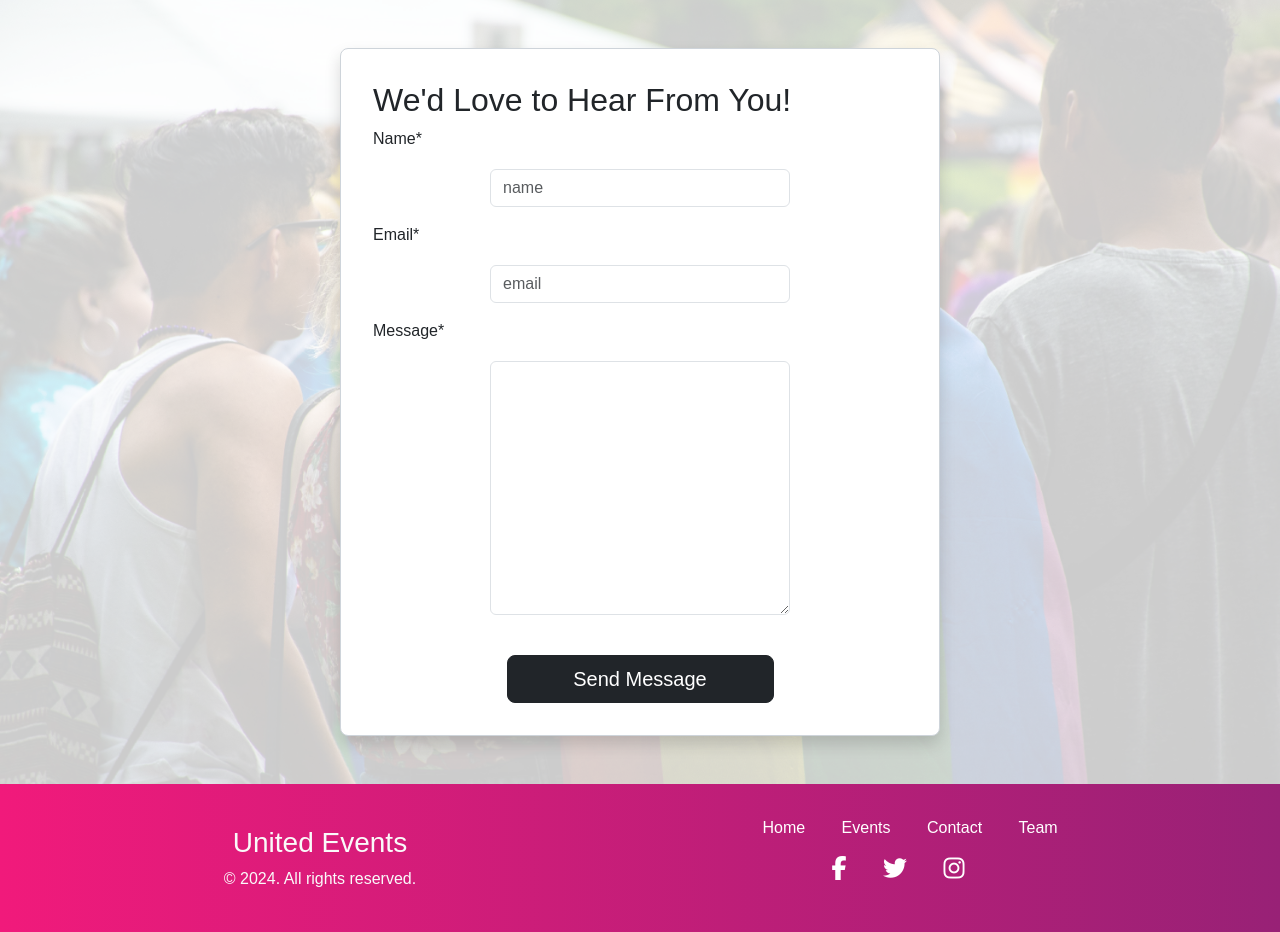
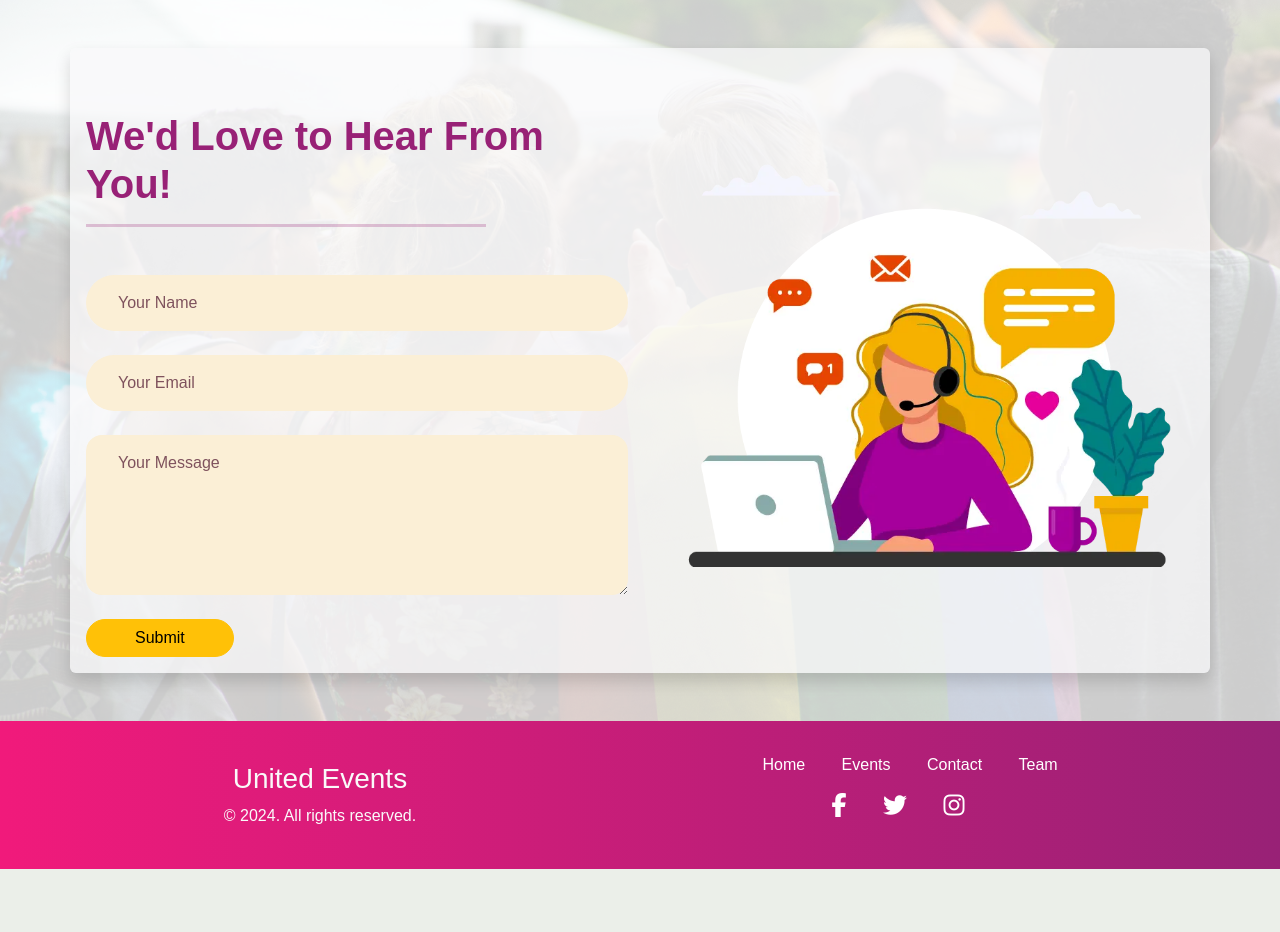
Before and after one commit to hannahro15/July24Hackathon-United-Events, a Django app: page /contact/ in a window 1280 px wide. Shown: the part 66-998 px from the top of the page. After the commit the page ends 935 px from the top, so only its background shows below. Run offline with Django 4.2, Linux system fonts and the light colour scheme; some libraries are stand-ins or nearby versions.

Commit message:
Update Lauren's contact form as-Django

```diff
--- a/contact/templates/contact/contact.html
+++ b/contact/templates/contact/contact.html
@@ -4,17 +4,31 @@
 
 {% block content %}
 
-<div class="container my-5">
-	<div class="form-contact shadow">
-		<h2 class="form-contact-heading">We'd Love to Hear From You!</h2>
-		<form method="post" action="{% url 'contact' %}" class="needs-validation" novalidate>
-			{% csrf_token %}
-			{{ form|crispy }}
-			<div class="mt-4 d-flex justify-content-center">
-				<button type="submit" class="btn btn-dark btn-block btn-lg">Send Message</button>
+<section id="contact">
+	<div class="container my-5 p-3 bg-light bg-opacity-75 rounded shadow">
+		<div class="row d-flex align-items-center">
+			<div class="col-md-6 form-section">
+				<div class="form-title mt-5">
+					<h2 class="fw-semibold fs-1 mb-3">We'd Love to Hear From You!</h2>
+					<hr class="border border-0 ">
+				</div>
+				<form action="{% url 'contact' %}" method="post" class=" d-flex flex-column align-items-start gap-4 mt-5">
+					{% csrf_token %}
+					<input type="text" id="name" name="name" placeholder="Your Name" class="contact-input ps-3 rounded-pill" required>
+					<input type="email" id="email" name="email" placeholder="Your Email" class="contact-input ps-3 rounded-pill" required>
+					<textarea id="message" name="message" placeholder="Your Message" class="contact-input ps-3 rounded-4" required></textarea>
+					<button type="submit" class="btn btn-warning submit-button rounded-pill px-5">Submit</button>
+				</form>
+
 			</div>
-		</form>
+
+			<div class="col-md-6">
+				<div class="form-img">
+					<img src="{% static 'images/contact-us-img.webp' %}" alt="Woman at laptop" class="img-fluid">
+				</div>
+			</div>
+		</div>
 	</div>
-</div>
+</section>
 
-{% endblock content %}
+{% endblock %}
```
